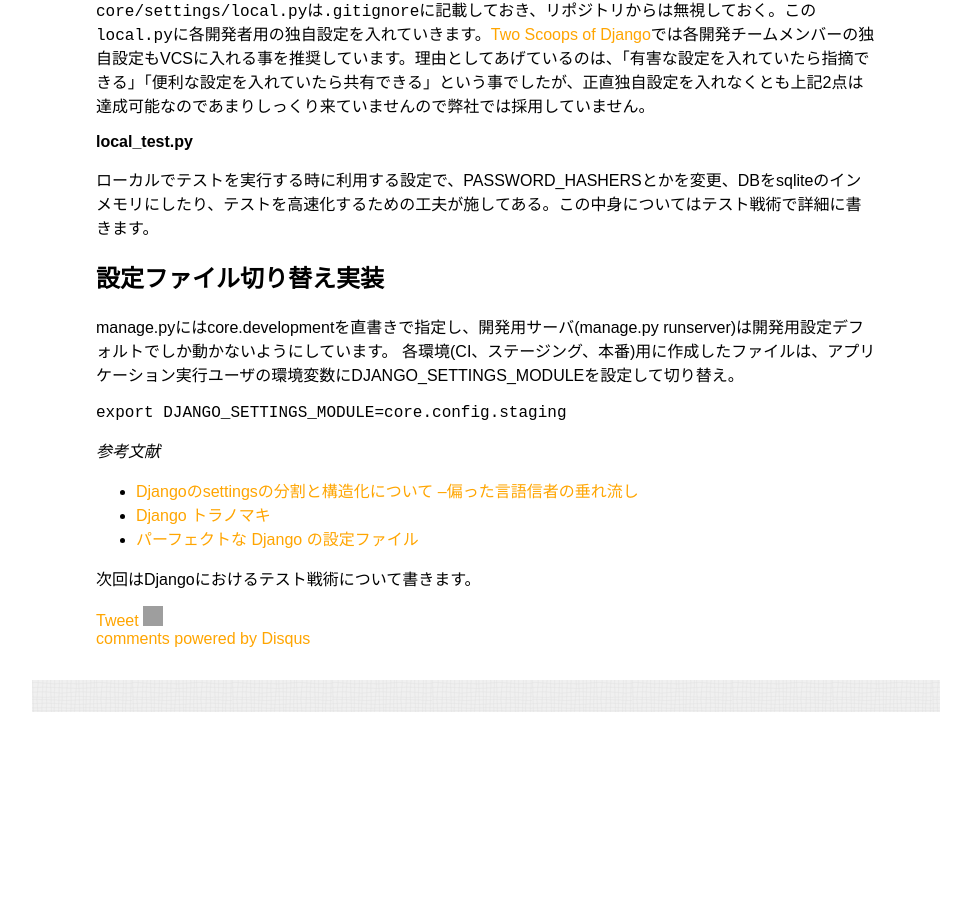
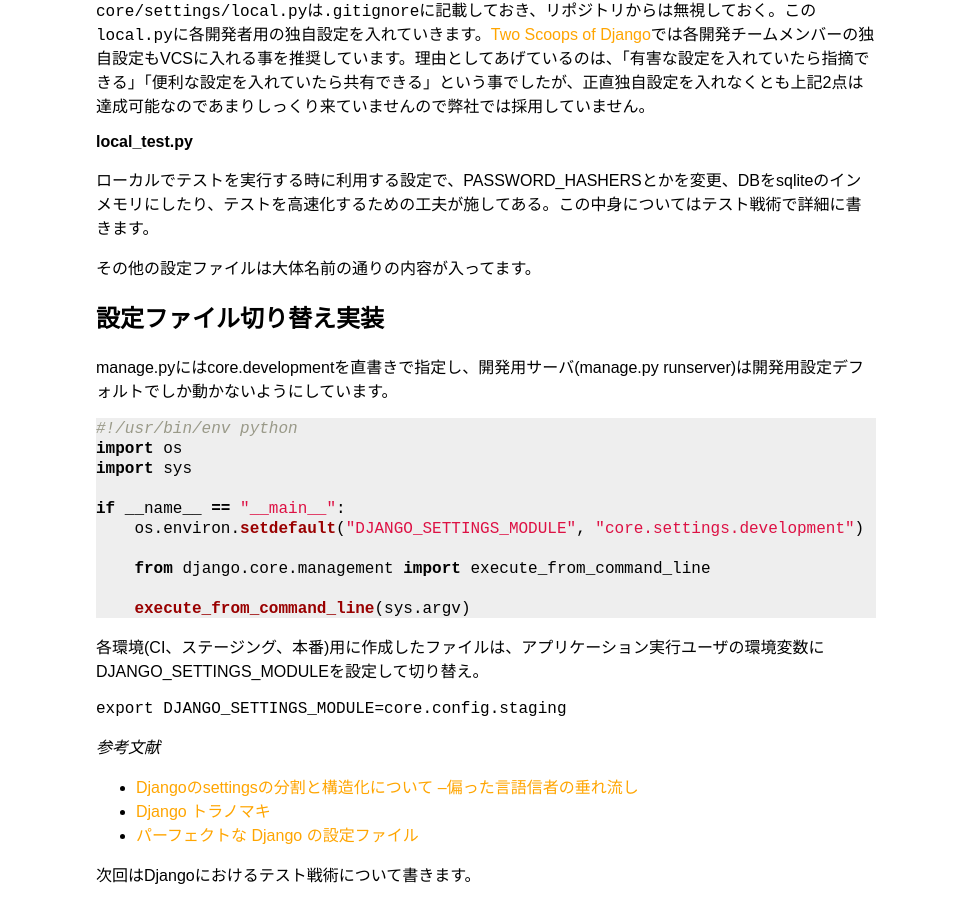
Before and after one commit to achiku/achiku.github.io, a Jekyll site: the page built from _posts/2014-04-01-road-to-django-best-practice.md, in a window 1280 px wide and 900 px high, scrolled down 4602 px. Shown: the whole window, without its empty margins (154-1125 px from the left). Built offline with Jekyll 4.4.1, drawn with Linux system fonts in a browser that asks for light colours; comment, search, counter and statistics services are not loaded; before the commit the page ends 5330 px from its top, so only the background shows below that; grey boxes are pictures that could not be loaded.

Commit message:
manage.py部分コード追加

````diff
--- a/_posts/2014-04-01-road-to-django-best-practice.md
+++ b/_posts/2014-04-01-road-to-django-best-practice.md
@@ -202,10 +202,29 @@ local.sample.py内には特に何も設定されておらず、以下のよう
 ローカルでテストを実行する時に利用する設定で、PASSWORD_HASHERSとかを変更、DBをsqliteのインメモリにしたり、テストを高速化するための工夫が施してある。この中身についてはテスト戦術で詳細に書きます。
 
 
+その他の設定ファイルは大体名前の通りの内容が入ってます。
+
+
 設定ファイル切り替え実装
 ------------------------
 
 manage.pyにはcore.developmentを直書きで指定し、開発用サーバ(manage.py runserver)は開発用設定デフォルトでしか動かないようにしています。
+
+
+{% highlight python %}
+#!/usr/bin/env python
+import os
+import sys
+
+if __name__ == "__main__":
+    os.environ.setdefault("DJANGO_SETTINGS_MODULE", "core.settings.development")
+
+    from django.core.management import execute_from_command_line
+
+    execute_from_command_line(sys.argv)
+{% endhighlight %}
+
+
 各環境(CI、ステージング、本番)用に作成したファイルは、アプリケーション実行ユーザの環境変数にDJANGO_SETTINGS_MODULEを設定して切り替え。
 
 ```
````
Also changed, not shown: 2 other files.
